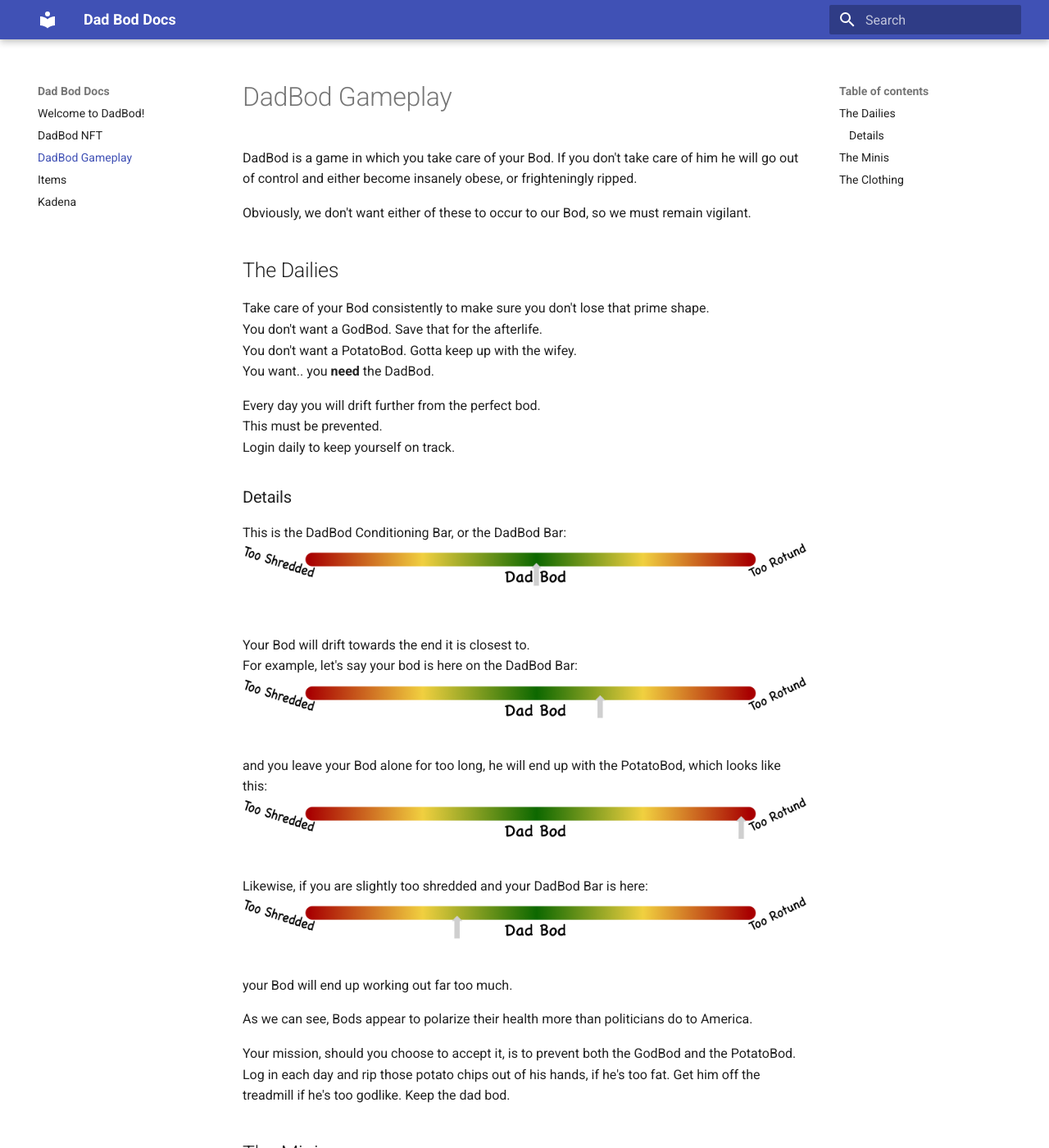
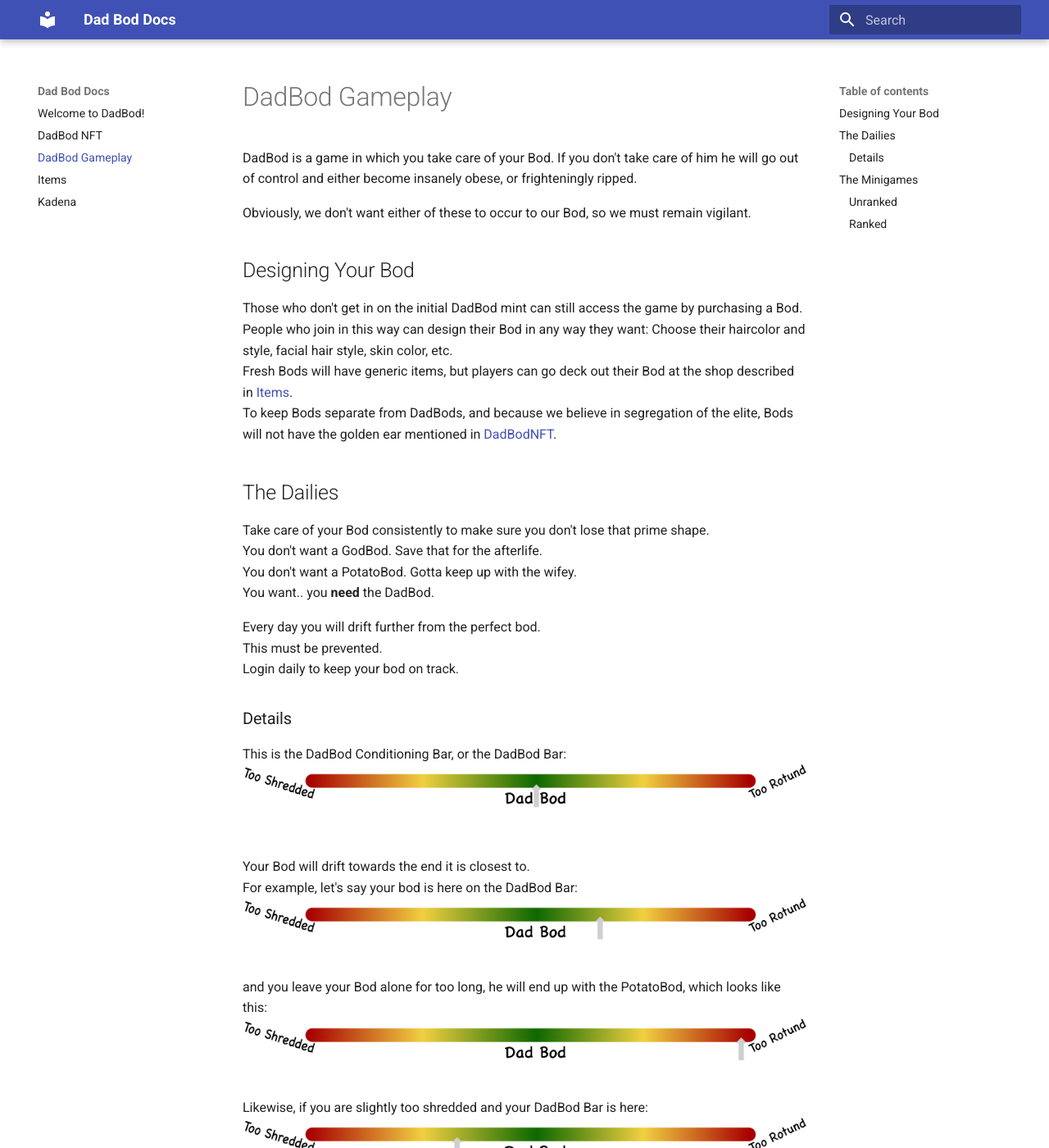
Before and after one commit to DadBodDao/DadBodDocs, an MkDocs documentation site: the page built from docs/Gameplay.md, in a window 1280 px wide and 1400 px high. Shown: the whole window at 82% size. Built offline with MkDocs 1.6.1 and Material for MkDocs 9.7.7, drawn with Linux system fonts in a browser that asks for light colours; some of the changed text lies outside the part shown.

Commit message:
Fleshed out dadbod gameplay docs. Still need more details, but things are in coming together.

```diff
--- a/docs/Gameplay.md
+++ b/docs/Gameplay.md
@@ -2,6 +2,12 @@
 DadBod is a game in which you take care of your Bod. If you don't take care of him he will go out of control and either become insanely obese, or frighteningly ripped.
 
 Obviously, we don't want either of these to occur to our Bod, so we must remain vigilant.
+
+## Designing Your Bod
+Those who don't get in on the initial DadBod mint can still access the game by purchasing a Bod.
+People who join in this way can design their Bod in any way they want: Choose their haircolor and style, facial hair style, skin color, etc.
+Fresh Bods will have generic items, but players can go deck out their Bod at the shop described in [Items](Items.md).
+To keep Bods separate from DadBods, and because we believe in segregation of the elite, Bods will not have the golden ear mentioned in [DadBodNFT](DadBodNFT.md).
 
 ## The Dailies
 Take care of your Bod consistently to make sure you don't lose that prime shape.
@@ -11,7 +17,7 @@
 
 Every day you will drift further from the perfect bod.
 This must be prevented.
-Login daily to keep yourself on track.
+Login daily to keep your bod on track.
 
 ### Details
 This is the DadBod Conditioning Bar, or the DadBod Bar:
@@ -26,13 +32,20 @@
 ![DadBodBar_PotatoBod](Assets/DadBodBar_1_4.png)
 your Bod will end up working out far too much.
 
-As we can see, Bods appear to polarize their health more than politicians do to America.
+As we can see, Bods appear to polarize their health. We aren't sure why. Haven't figured that out yet.
 
 Your mission, should you choose to accept it, is to prevent both the GodBod and the PotatoBod.
 Log in each day and rip those potato chips out of his hands, if he's too fat. Get him off the treadmill if he's too godlike. Keep the dad bod.
 
-## The Minis
-With solid conditioning, crush your enemies in mini games.
+## The Minigames
+![WinMinigames](Assets/WinMinigames.png)
+You can play minigames whenever you want.
+Your ability to play each minigame will be a function of how close to the center of the DadBod Bar you are. The closer to the perfect bod, the better your Bod will perform.
 
-## The Clothing
-Deck yourself out. Be sure to look pretty in everything you do.
+Minigames will be anything from racing to the hotdog stand, rolling down a hill, cooking for the company, and fighting through the grocery store to get what your wife asked you to find. Be ready for anything.
+
+### Unranked
+Unranked game modes will not give you any crypto in return. They are meant for practice and fun between friends.
+
+### Ranked
+Ranked game modes will give crypto to the winners. This mode will pit players against eachother. May the best bod win.
```
Also changed, not shown: docs/DadBodNFT.md (+2 -0 lines), docs/Items.md (+4 -0 lines), docs/Assets/WinMinigames.png (added).
